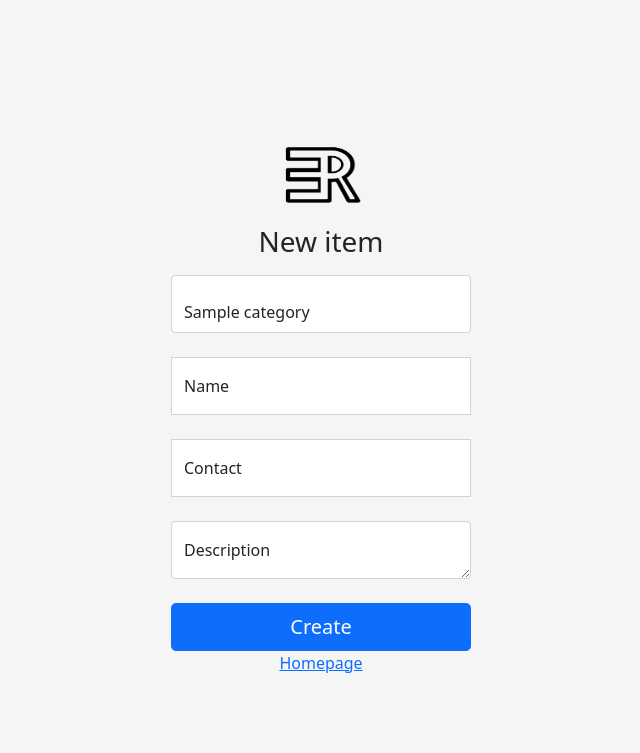
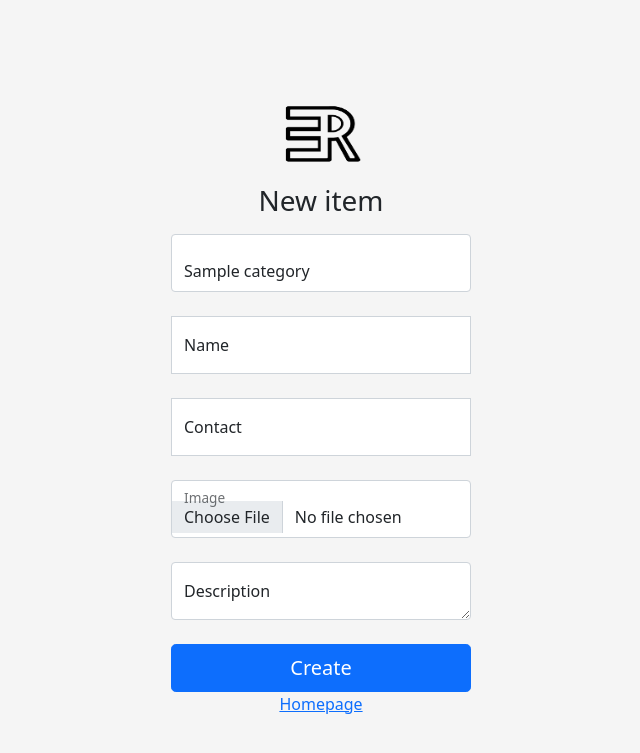
Before and after one commit to ronTabachnik/AnoutherOne, a PHP site: page /new_item.php in a window 1280 px wide. Shown: the top 753 px of the page, without its empty margins (319-959 px from the left). Run offline with PHP 8.4, Linux system fonts and the light colour scheme; tables that the repository leaves empty or names only in its code hold one stand-in row (values such as "Sample post").

Commit message:
added images & filter

```diff
--- a/new_item.php
+++ b/new_item.php
@@ -1,12 +1,21 @@
 <?
 include('session.php');
 include('db.php');
+
+define("MAX_SIZE", 5 * 1024 * 1024 * 1024);
 
 $errors = array();
 
 if ($_SERVER['REQUEST_METHOD'] == 'POST') {
   if (empty($_POST['name'])) array_push($errors, 'name is empty');
   if (empty($_POST['contact'])) array_push($errors, 'contact info is empty');
+  $imgsize = getimagesize($_FILES["image"]["tmp_name"]);
+  if ($imgsize === false) {
+    array_push($errors, 'not an image');
+  }
+  //  else if ($imgsize > MAX_SIZE) {
+  //   array_push($errors, 'image too big');
+  // }
 
   if (count($errors) == 0) {
     $stmt = $db->prepare("insert into announcements (user_id, category_id, name, contact, description) values (:user_id, :category_id, :name, :contact, :description)");
@@ -15,6 +24,14 @@ if ($_SERVER['REQUEST_METHOD'] == 'POST') {
     $stmt->bindParam(':name', $_POST['name']);
     $stmt->bindParam(':contact', $_POST['contact']);
     $stmt->bindParam(':description', $_POST['description']);
+    $stmt->execute();
+    $id = $db->lastInsertId();
+    $stmt = $db->prepare("update announcements set image = :image where id=:id");
+    $tmp_file = $_FILES["image"]["tmp_name"];
+    $image_path = "images/".$id;
+    rename($tmp_file, $image_path);
+    $stmt->bindParam(':image', $image_path);
+    $stmt->bindParam(':id', $id);
     $stmt->execute();
     header("Location: /market.php");
     exit();
@@ -62,7 +79,7 @@ $categories = $stmt->fetchAll();
 <body class="text-center">
 
   <main class="form-signin">
-    <form method="POST">
+    <form method="POST" enctype="multipart/form-data">
       <img src="styles/images/ProductLogo.png" alt="mdo" width="100" height="100" class="rounded  center">
       <h1 class="h3 mb-3 fw-normal">New item</h1>
       <div class="form-floating">
@@ -84,6 +101,11 @@ $categories = $stmt->fetchAll();
       </div>
       <br>
       <div class="form-floating">
+        <input name="image" type="file" class="form-control" id="image">
+        <label for="image">Image</label>
+      </div>
+      <br>
+      <div class="form-floating">
         <textarea name="description" required class="form-control" id="description" placeholder="Description" rows="8" cols="50"></textarea>
         <label for="description">Description</label>
       </div>
@@ -92,6 +114,7 @@ $categories = $stmt->fetchAll();
       <br>
       <a href="index.php">Homepage</a>
     </form>
+    <div class="error"><?= join('<br>', $errors) ?></div>
   </main>
 
 
```
Also changed, not shown: market.php (+17 -3 lines), images/7.png (added).
